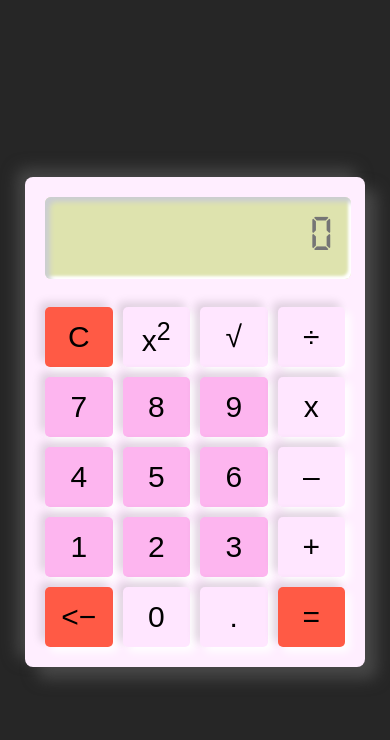
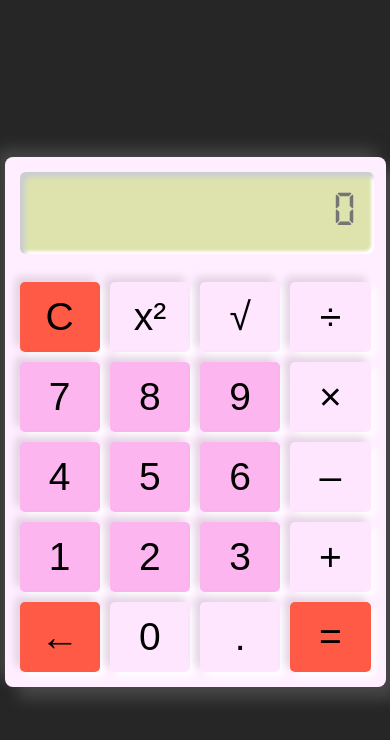
Before and after one commit to katerinka228/calculator, a plain HTML site: page index.html in a window 390 px wide. Drawn offline with Linux system fonts and the light colour scheme.

Commit message:
победа над мобильной адаптацией

```diff
--- a/index.html
+++ b/index.html
@@ -2,6 +2,7 @@
 <html lang="en">
 <head>
   <meta charset="UTF-8">
+  <meta name="viewport" content="width=device-width, initial-scale=1.0">
   <title>Calculator</title>
   <link rel="stylesheet" href="style.css">
 </head>
@@ -14,7 +15,7 @@
   <div class="buttons">
     <div class="row">
       <button onclick="clearAll()">C</button>
-          <button onclick="pow()">x<sup>2</sup></button>
+      <button onclick="pow()">x²</button>
       <button onclick="sqrt()">√</button>
       <button class="btn">÷</button>
     </div>
@@ -22,7 +23,7 @@
       <button class="btn number">7</button>
       <button class="btn number">8</button>
       <button class="btn number">9</button>
-          <button class="btn">x</button>
+      <button class="btn">×</button>
     </div>
     <div class="row">
       <button class="btn number">4</button>
@@ -37,7 +38,7 @@
       <button class="btn">+</button>
     </div>
     <div class="row">
-          <button onclick="backSpace()"><−</button>
+      <button onclick="backSpace()">←</button>
       <button class="btn">0</button>
       <button class="btn">.</button>
       <button onclick="equal()">=</button>
--- a/style.css
+++ b/style.css
@@ -69,6 +69,7 @@ body {
     box-shadow: 5px 5px 8px #ffffff,
     -5px -5px 8px  #00000020;
     transition: .1s;
+    color: black;
 }
 
 .buttons .row button:hover {
@@ -82,22 +83,24 @@ button[onclick="equal()"] {
     background: #ff5a45 !important;
 }
 
-
 @media (max-width: 850px) {
     .container {
-        max-width: 900px;
-        height: 450px;
-        padding: 20px;
+        width: 90%;
+        max-width: 400px;
+        height: auto;
+        min-height: 500px;
+        padding: 15px;
     }
 
     .display #screen {
+        width: 95%;
         height: 80px;
-        font-size: 48px;
-        width: 95%;
+        font-size: 12vw;
+        padding-right: 0.4em;
     }
 
     .buttons .row button {
-        height: 60px;
-        font-size: 30px;
+        height: 70px;
+        font-size: 10vw;
     }
 }
```
Lines whose indentation alone changed are shown as unchanged.
